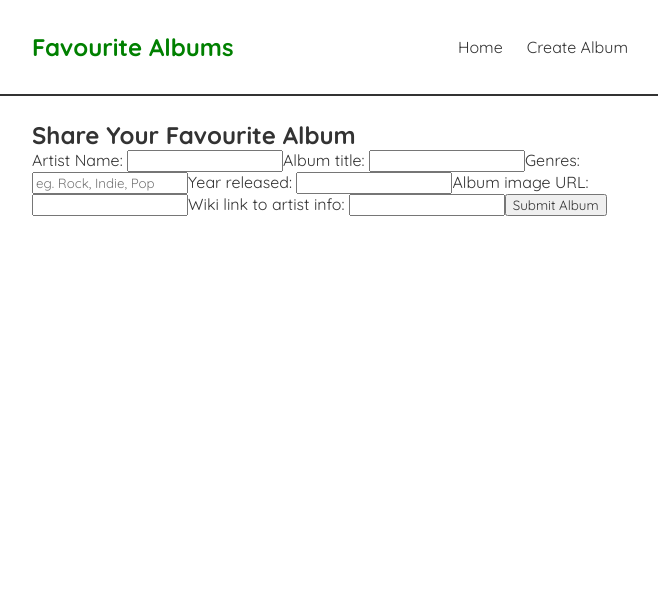
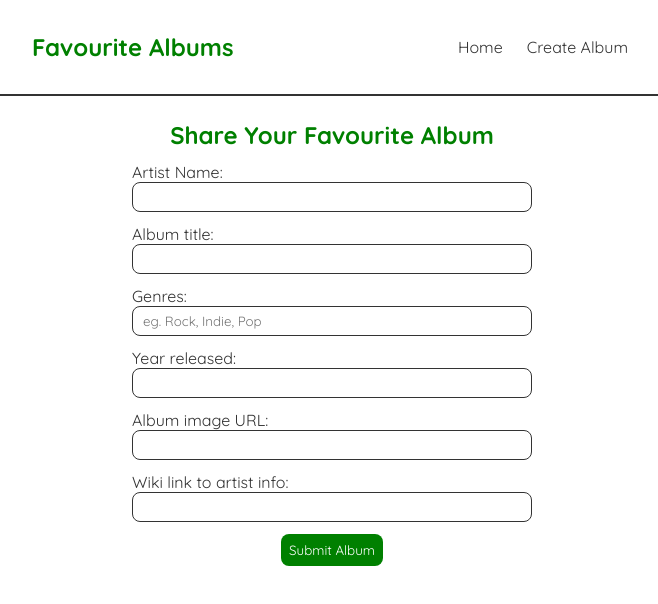
Before and after one commit to TrustTheProcess712/album-info, a React (Create React App) app: page /create in a window 1280 px wide. Shown: the top 604 px of the page, without its empty margins (308-966 px from the left). Built offline with nearby package versions, Linux system fonts and the light colour scheme.

Commit message:
adds new component css

```diff
--- a/src/index.css
+++ b/src/index.css
@@ -22,6 +22,10 @@
 .content {
   max-width: 600px;
   margin: auto;
+}
+
+h2 {
+  color: green;
 }
 /* NavBar.
 Flex is the value of css display . By using display flex in parent elements, child elements automatically align like columns or rows with auto width and auto height*/
@@ -60,10 +64,6 @@ Flex is the value of css display . By using display flex in parent elements, chi
   text-align: center;
 }
 
-.album-list h2 {
-  color: green;
-}
-
 .album-preview {
   margin: 24px;
   border-bottom: 1px solid #333;
@@ -82,7 +82,7 @@ Flex is the value of css display . By using display flex in parent elements, chi
   border-radius: 5px;
 }
 
-/* album-details/button */
+/* album-list/button */
 
 .album-list a {
   background: green;
@@ -111,3 +111,73 @@ Flex is the value of css display . By using display flex in parent elements, chi
 .home input {
   margin-bottom: 12px;
 }
+
+/* create album page */
+
+.create-album {
+  max-width: 400px;
+  margin: 0 auto;
+  text-align: center;
+}
+
+.create-album h2 {
+  margin-bottom: 12px;
+}
+
+.create-album label {
+  text-align: left;
+  display: block;
+}
+
+.create-album input,
+select {
+  width: 100%;
+  padding: 6px 10px;
+  margin-bottom: 12px;
+  border: 1px solid;
+  box-sizing: border-box;
+  display: block;
+  border-radius: 8px;
+  cursor: pointer;
+}
+.create-album button {
+  background: green;
+  color: #fff;
+  border: 0;
+  padding: 8px;
+  border-radius: 8px;
+  cursor: pointer;
+}
+
+/* album-details page */
+
+.album-details h2 {
+  margin-bottom: 12px;
+}
+
+.album-details {
+  margin: 0 auto;
+  text-align: center;
+}
+
+.album-details img {
+  margin: 12px 12px;
+}
+
+.album-details button {
+  background: green;
+  color: #fff;
+  border: 0;
+  margin-top: 12px;
+  padding: 8px;
+  border-radius: 8px;
+  cursor: pointer;
+}
+
+.wiki-link a:hover {
+  color: green;
+}
+
+.wiki-link a {
+  text-decoration: none;
+}
```
